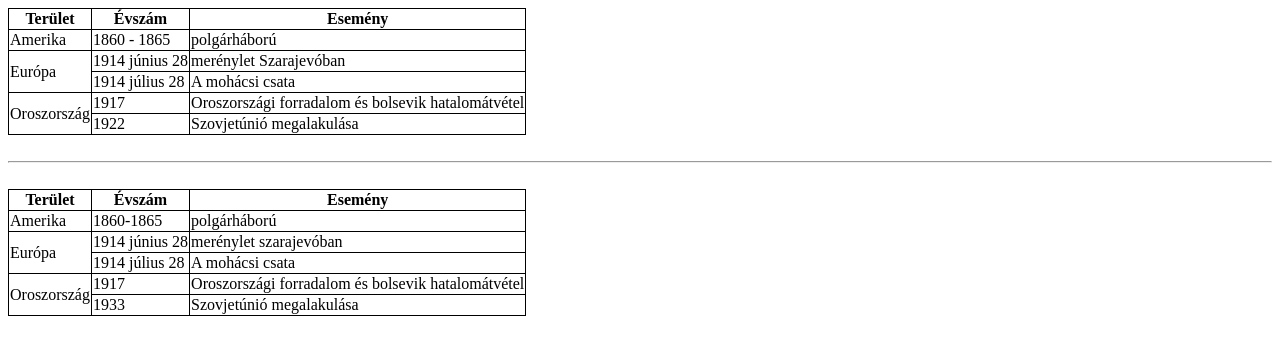
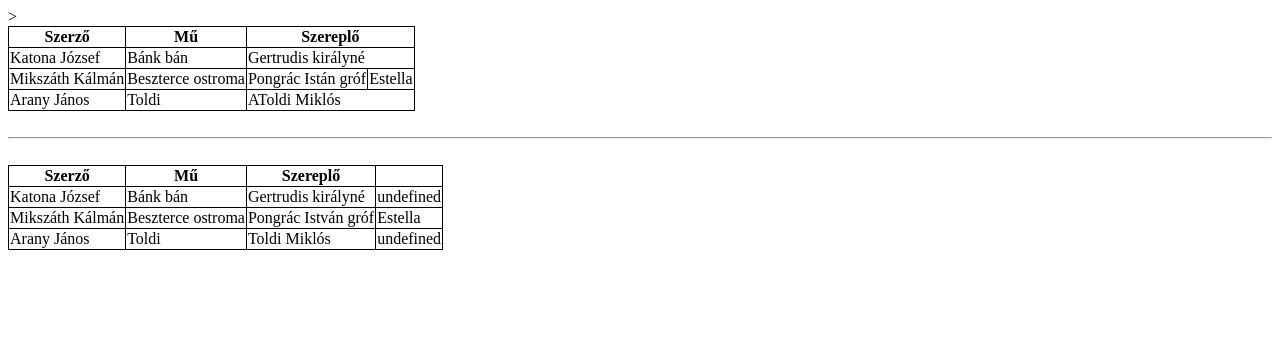
Before and after one commit to Szpete/terulet_esemeny, a plain HTML site: page index.html in a window 1280 px wide. Drawn offline with Linux system fonts and the light colour scheme.

Commit message:
ciklus bevezetese (col version)

```diff
--- a/index.html
+++ b/index.html
@@ -16,36 +16,31 @@
         <table >
             <thead>
                 <tr>
-                    <th>Terület</th>
-                    <th>Évszám</th>
-                    <th>Esemény</th>
+                    <th>Szerző</th>
+                    <th>Mű</th>
+                    <th colspan="2">Szereplő</th>
                 </tr>
             </thead>
             <tbody>
                 <tr>
-                    <td>Amerika</td>
-                    <td>1860 - 1865</td>
-                    <td>polgárháború</td>
+                    <td>Katona József</td>
+                    <td>Bánk bán</td>
+                    <td colspan="2">Gertrudis királyné</td>
                 </tr>
                 <tr>
-                    <td rowspan="2">Európa</td>
-                    <td>1914 június 28</td>
-                    <td>merénylet Szarajevóban</td>
+                    <td>Mikszáth Kálmán</td>
+                    <td>Beszterce ostroma</td>
+                    <td>Pongrác Istán gróf</td>
+                    <td>Estella</td>
                 </tr>
+
                 <tr>
+                    <td>Arany János</td>
+                    <td>Toldi</td>
+                    <td colspan="2">AToldi Miklós</td>
 
-                    <td>1914 július 28</td>
-                    <td>A mohácsi csata</td>
-                </tr>
-                <tr>
-                    <td rowspan="2">Oroszország</td>
-                    <td>1917</td>
-                    <td>Oroszországi forradalom és bolsevik hatalomátvétel</td>
-                </tr>
-                <tr>
 
-                    <td>1922</td>
-                    <td>Szovjetúnió megalakulása</td>
+                    >
                 </tr>
             </tbody>
         </table>
--- a/index.js
+++ b/index.js
@@ -1,43 +1,42 @@
 
 /**
- *  @type {{region:string, year:string, event:string}[]} tableheadarray tomb amely objektumokat tartalmaz a tablazat fejlecehez
+ *  @type {{title:string, title:string, title:string}[]} tableheadarray tomb amely objektumokat tartalmaz a tablazat fejlecehez
  */
 const tableheadarray=[ //tableheadarray valtozo deklaralasa, array tipusu tomb
     {//elso objektum
-        title:'Terület', //objektum region tulajdonsaganak string erteket adunk
+        title:'Szerző', //objektum title tulajdonsaganak string erteket adunk
     },
     {//masodik objektum
-        title:'Évszám', //objektum year tulajdonsaganak string erteket adunk
+        title:'Mű', //objektum title tulajdonsaganak string erteket adunk
     },
     {//harmadik objektum
-        title:'Esemény', //objektum event tulajdonsaganak string erteket adunk
+        title:'Szereplő', //objektum title tulajdonsaganak string erteket adunk
     }
+
 ]
 
 /**
- * @type {{region:string, year:string, event:string, secondyear?:string, secondevent?:string}[]} tablebodyarray tomb amely objektumokat tartalmaz a tbody-hez
+ * @type {{szerzo:string, remekmu:string, karakter:string, secondkarakter:string}[]} tablebodyarray tomb amely objektumokat tartalmaz a tbody-hez
  */
 const tablebodyarray=[ //tablebodyarray valtozo deklaralasa, array tipusu tomb
     {//elso objektum
-        region:'Amerika', //objektum region tulajdonsaganak string erteket adunk
+        szerzo:'Katona József', //objektum szerzo tulajdonsaganak string erteket adunk
+        remekmu:'Bánk bán', //objektum remekmu tulajdonsaganak string erteket adunk
+        karakter:'Gertrudis királyné' //objektum karakter tulajdonsaganak string erteket adunk
 
-        year:'1860-1865', //objektum year tulajdonsaganak string erteket adunk
-
-        event:'polgárháború' //objektum event tulajdonsaganak string erteket adunk
     },
     {//masodik objektum
-        region:'Európa', //objektum region tulajdonsaganak string erteket adunk
-        year:'1914 június 28', //objektum year tulajdonsaganak string erteket adunk
-        event:'merénylet szarajevóban', //objektum event tulajdonsaganak string erteket adunk
-        secondyear:'1914 július 28', //objektum secondyear tulajdonsaganak string erteket adunk
-        secondevent:'A mohácsi csata' //objektum secondevent tulajdonsaganak string erteket adunk
+        szerzo:'Mikszáth Kálmán', //objektum szerzo tulajdonsaganak string erteket adunk
+        remekmu:'Beszterce ostroma', //objektum remekmu tulajdonsaganak string erteket adunk
+        karakter:"Pongrác István gróf", //objektum karakter tulajdonsaganak string erteket adunk
+        secondkarakter:'Estella', //objektum secondkarakter tulajdonsaganak string erteket adunk
+
     },
     {//harmadik objektum
-        region:'Oroszország', //objektum region tulajdonsaganak string erteket adunk
-        year:'1917', //objektum year tulajdonsaganak string erteket adunk
-        event:'Oroszországi forradalom és bolsevik hatalomátvétel', //objektum event tulajdonsaganak string erteket adunk
-        secondyear:'1933', //objektum secondyear tulajdonsaganak string erteket adunk
-        secondevent:'Szovjetúnió megalakulása' //objektum secondevent tulajdonsaganak string erteket adunk
+        szerzo:'Arany János', //objektum szerzo tulajdonsaganak string erteket adunk
+        remekmu:'Toldi', //objektum remekmu tulajdonsaganak string erteket adunk
+        karakter:"Toldi Miklós" //objektum karakter tulajdonsaganak string erteket adunk
+
     }
 ]
 
@@ -57,8 +56,12 @@ const thead=document.createElement("thead") //letrehozok egy thead elemet
 table.appendChild(thead) //hozzaadom a thead elemet a tablazathoz
 
 for(let i = 0; i< tableheadarray.length; i++){ //for ciklus amely annyiszor fut le mint ammenyi obkjektum van a tableheadarrayben
-
-    CreateCellElement("th", tableheadarray[i].title, thead) //meghivom a CreateCellElement fuggvenyem amivel a th-kat letrehozom, es megadom neki a megfelelo parametereket
+    /**
+     * @type {HTMLTableCellElement} letrehozom a th-t
+    */
+    const firstth = document.createElement("th") //letrehozok egy th elemet
+    firstth.innerText=tableheadarray[i].title //megadom a th szoveget a tableheadarray tombbol
+    thead.appendChild(firstth) //hozzaadom a th elemet a tablazathoz
 }
 
 /**
@@ -77,46 +80,32 @@ for(let i = 0; i<tablebodyarray.length; i++){ //for ciklus amely annyiszor fut l
     tbody.appendChild(tablerow) //hozzaadom a tr elemet a tablazathoz
 
     /**
-     * @type {HTMLTableCellElement} firsttd valtozo amiben az elso td elem van
+     * @type {HTMLTableCellElement} letrehozom a td-t
     */
-    const firsttd = CreateCellElement("td", tablebodyarray[i].region, tablerow) //meghivom a CreateCellElement fuggvenyem amivel a td-ket letrehozom, es megadom neki a megfelelo parametereket
+    const firsttd=document.createElement("td") //letrehozok egy td elemet
+    firsttd.innerText=tablebodyarray[i].szerzo //megadom a td szooveget a tombol
+    tablerow.appendChild(firsttd) //hozzaadom  a td elemet a tr-hez
 
-    CreateCellElement("td", tablebodyarray[i].year, tablerow) //meghivom a CreateCellElement fuggvenyem amivel a td-ket letrehozom, es megadom neki a megfelelo parametereketz trhez
+    /**
+     * @type {HTMLTableCellElement} letrehozom a td-t
+    */
+    const secondtd=document.createElement("td") //letrehozok egy td elemet
+    secondtd.innerText=tablebodyarray[i].remekmu //megadom a td szooveget a tombol
+    tablerow.appendChild(secondtd) //hozzaadom  a td elemet a tr-hez
 
-    CreateCellElement("td", tablebodyarray[i].event, tablerow) //meghivom a CreateCellElement fuggvenyem amivel a td-ket letrehozom, es megadom neki a megfelelo parametereket
+    /**
+     * @type {HTMLTableCellElement} letrehozom a td-t
+    */
+    const thirdtd=document.createElement("td") //letrehozok egy td elemet
+    thirdtd.innerText=tablebodyarray[i].karakter //megadom a td szooveget a tombol
+    tablerow.appendChild(thirdtd) //hozzaadom  a td elemet a tr-hez
 
-    if(tablebodyarray[i].secondyear && tablebodyarray[i].secondevent){ //ha az i indexu objektumnak van secondyear es secondevent tulajdonsga akkor ...
-
-        /**
-         * @type {HTMLTableRowElement} letrehozok egy tablerow-t
-        */
-        const secondtablerow=document.createElement("tr") //letrehozok egy tr elemet
-        tbody.appendChild(secondtablerow) //hozzaadom a tr elemet a tablazathoz
-
-        CreateCellElement("td", tablebodyarray[i].secondyear, secondtablerow) //meghivom a CreateCellElement fuggvenyem amivel a td-ket letrehozom, es megadom neki a megfelelo parametereket
-
-        CreateCellElement("td", tablebodyarray[i].secondevent, secondtablerow) //meghivom a CreateCellElement fuggvenyem amivel a td-ket letrehozom, es megadom neki a megfelelo parametereket
-
-        firsttd.rowSpan=2 //beallitom az elso td rowSpan erteket 2-re
-    }
-}
+    /**
+     * @type {HTMLTableCellElement} letrehozom a td-t
+    */
+    const fourthtd=document.createElement("td") //letrehozok egy td elemet
+    fourthtd.innerText=tablebodyarray[i].secondkarakter //megadom a td szooveget a tombol
+    tablerow.appendChild(fourthtd) //hozzaadom  a td elemet a tr-hez
 
 
-
-/**
- *
- * @param {string} celltype  //a fuggveny celltype parameterenek string erteket adunk
- * @param {string} cellcontent //a fuggveny cellcontent parameterenek string erteket adunk
- * @param {HTMLTableRowElement} cellrow //a cellrow valtozo amiben a tablerow van
- * @returns {HTMLTableCellElement}
- */
-function CreateCellElement(celltype, cellcontent, cellrow){ //deklaralom a fuggvenyt amivel a td vagy th-kat letrehozom
-
-    /**
-    * @type {HTMLTableCellElement} cellelement valtozo amiben egy td vagy th elem van
-    */
-    const cellelement=document.createElement(celltype) //letrehozok egy tablazat elemet a celltype alapjan
-    cellelement.innerText=cellcontent //beallitom az erteket a cellcontent alapjan
-    cellrow.appendChild(cellelement) //hozzaadom a cellelementet a cellrowhoz
-    return cellelement //visszateritem a cellelmentet
 }
```
